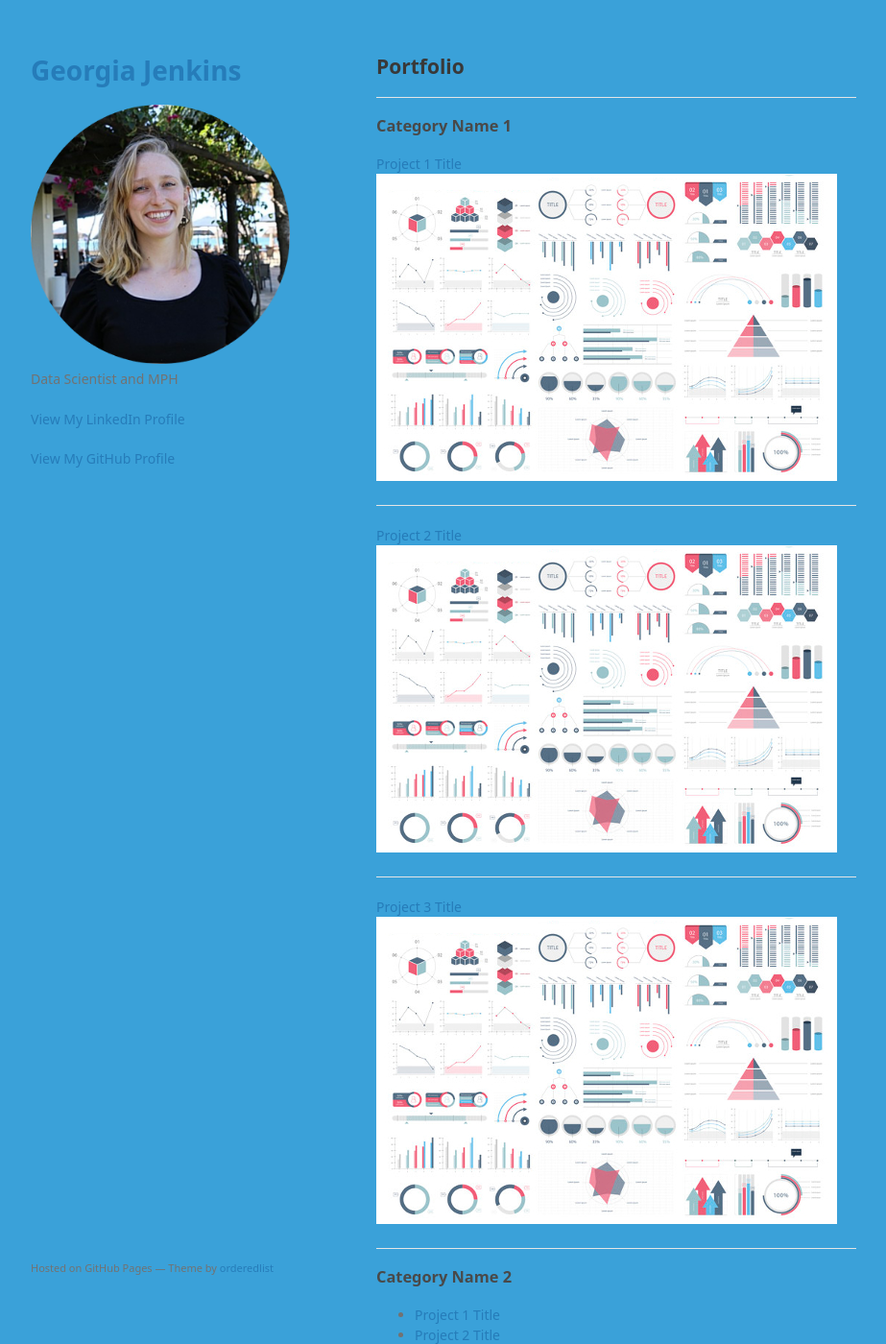
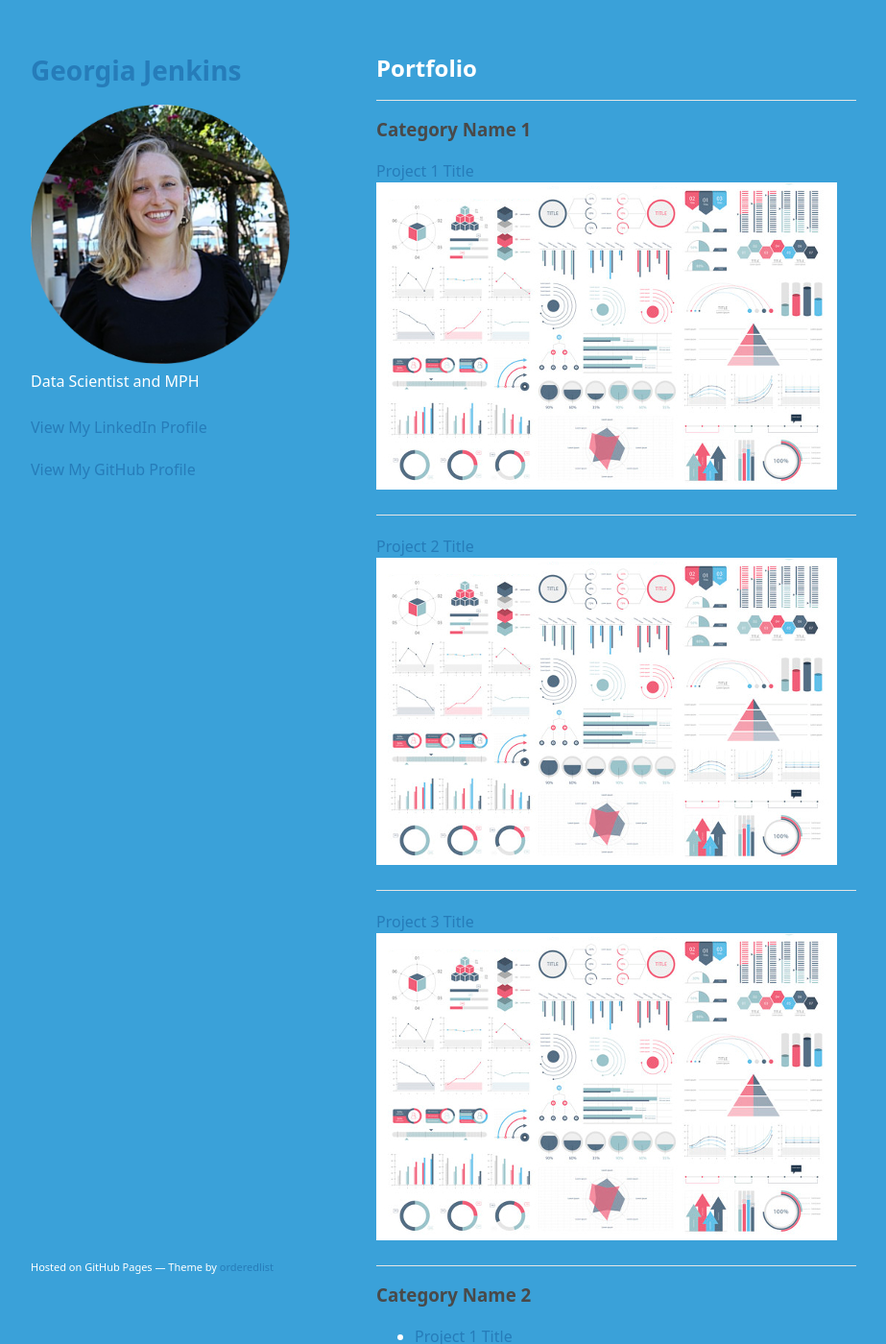
Before and after one commit to geojenk/geojenk.github.io, a Jekyll site: the page built from index.md, in a window 1280 px wide and 1400 px high. Shown: the whole window at 96% size, without its empty margins (178-1101 px from the left). Built offline with Jekyll 4.4.1, drawn with Linux system fonts in a browser that asks for light colours; our own code applies the rules of GitHub Pages for plain Markdown files; a script that is not in the unit is left out.

Commit message:
Update style.css

```diff
--- a/assets/css/style.css
+++ b/assets/css/style.css
@@ -1,13 +1,13 @@
 body {
   background-color: #3aa1d9	;
   padding:50px;
-  font: 14px/1.5 "Noto Sans", "Helvetica Neue", Helvetica, Arial, sans-serif;
-  color:#727272;
+  font: 16px/1.5 "Noto Sans", "Helvetica Neue", Helvetica, Arial, sans-serif;
+  color:#FFF;
   font-weight:400;
 }
 
 h1, h2, h3, h4, h5, h6 {
-  color:#222;
+  color:#000;
   margin:0 0 20px;
 }
 
@@ -24,7 +24,7 @@
 }
 
 h2 {
-  color:#393939;
+  color:#FFF;
 }
 
 h3, h4, h5, h6 {
```
